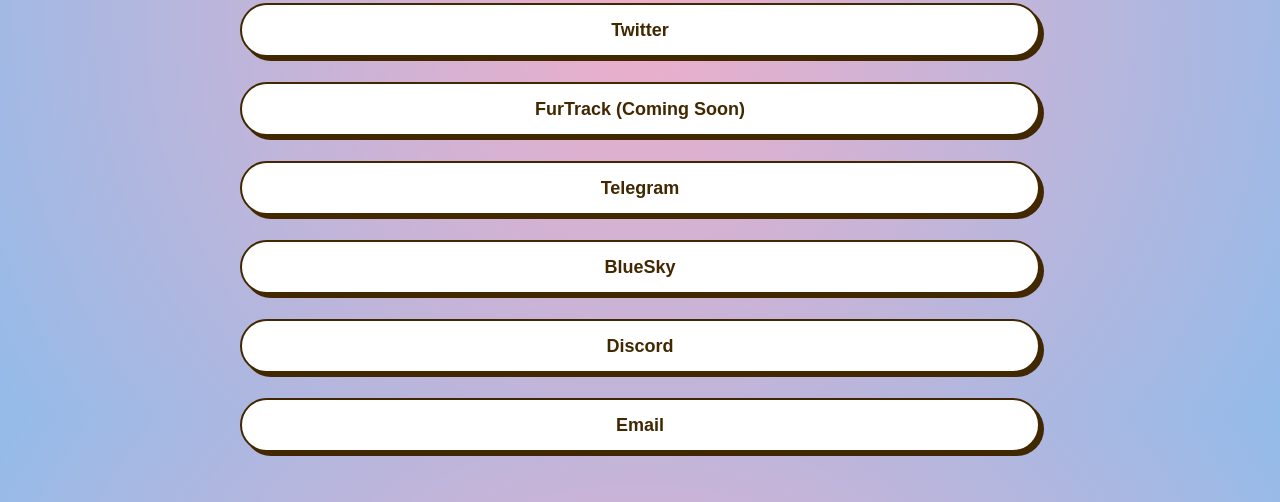
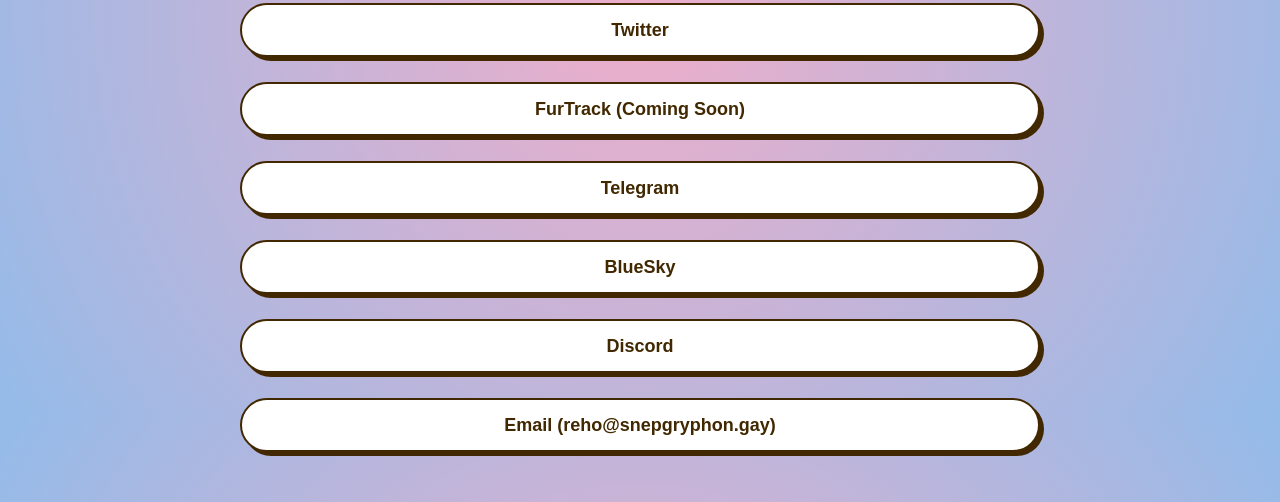
Before and after one commit to robertsammataro/snepgryphon.gay, a plain HTML site: page index.html in a window 1280 px wide. Shown: the part 384-886 px from the top of the page. Drawn offline with nearby package versions, Linux system fonts and the light colour scheme.

Commit message:
Added Email button

```diff
--- a/index.html
+++ b/index.html
@@ -55,7 +55,7 @@
 
       <div class="button-container">
         <a class="a-container" href="mailto:reho@snepgryphon.gay">
-          <button class="link-button" role="button">Email</button>
+          <button class="link-button" role="button">Email (reho@snepgryphon.gay)</button>
         </a>
       </div>
     </div>
```
